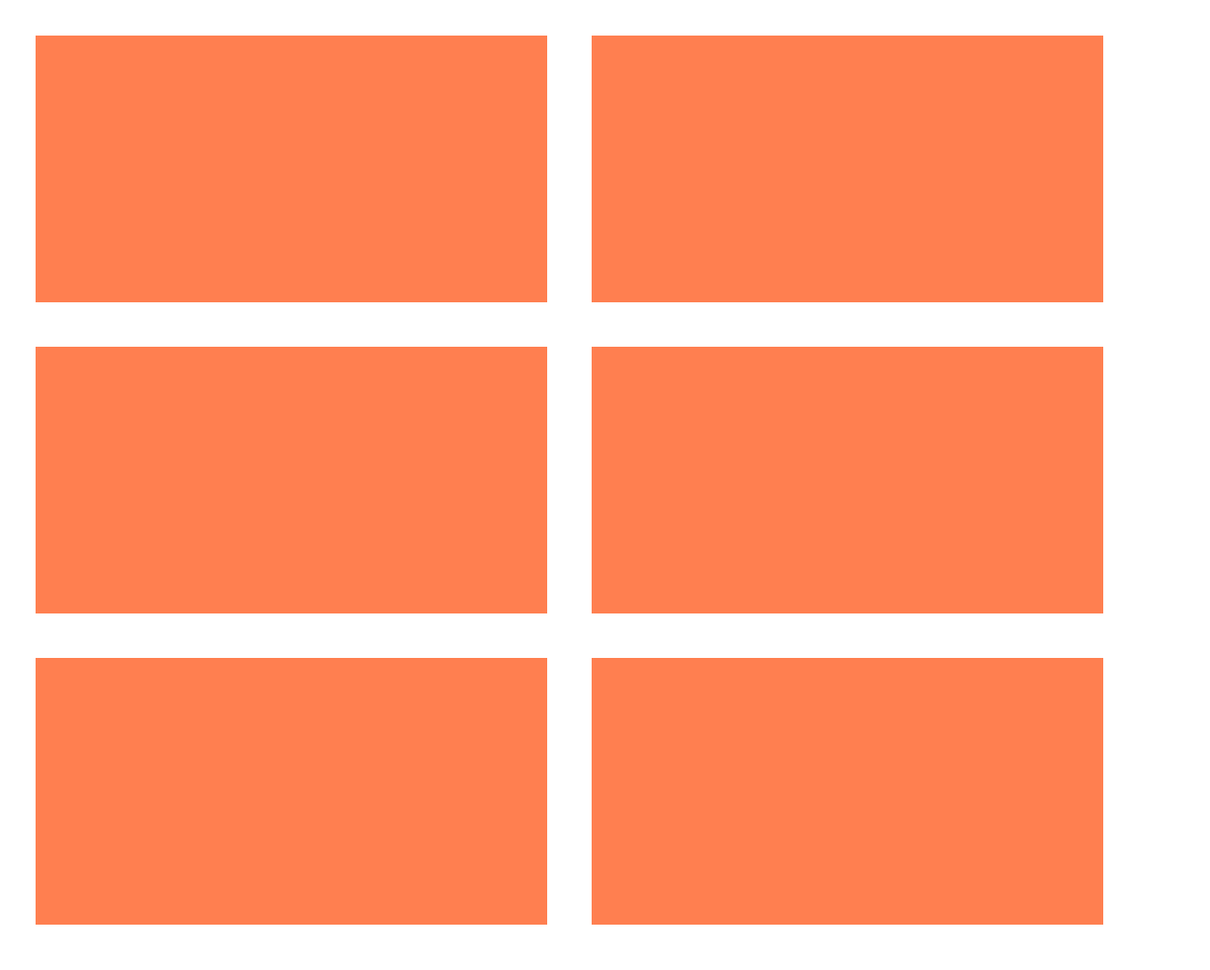
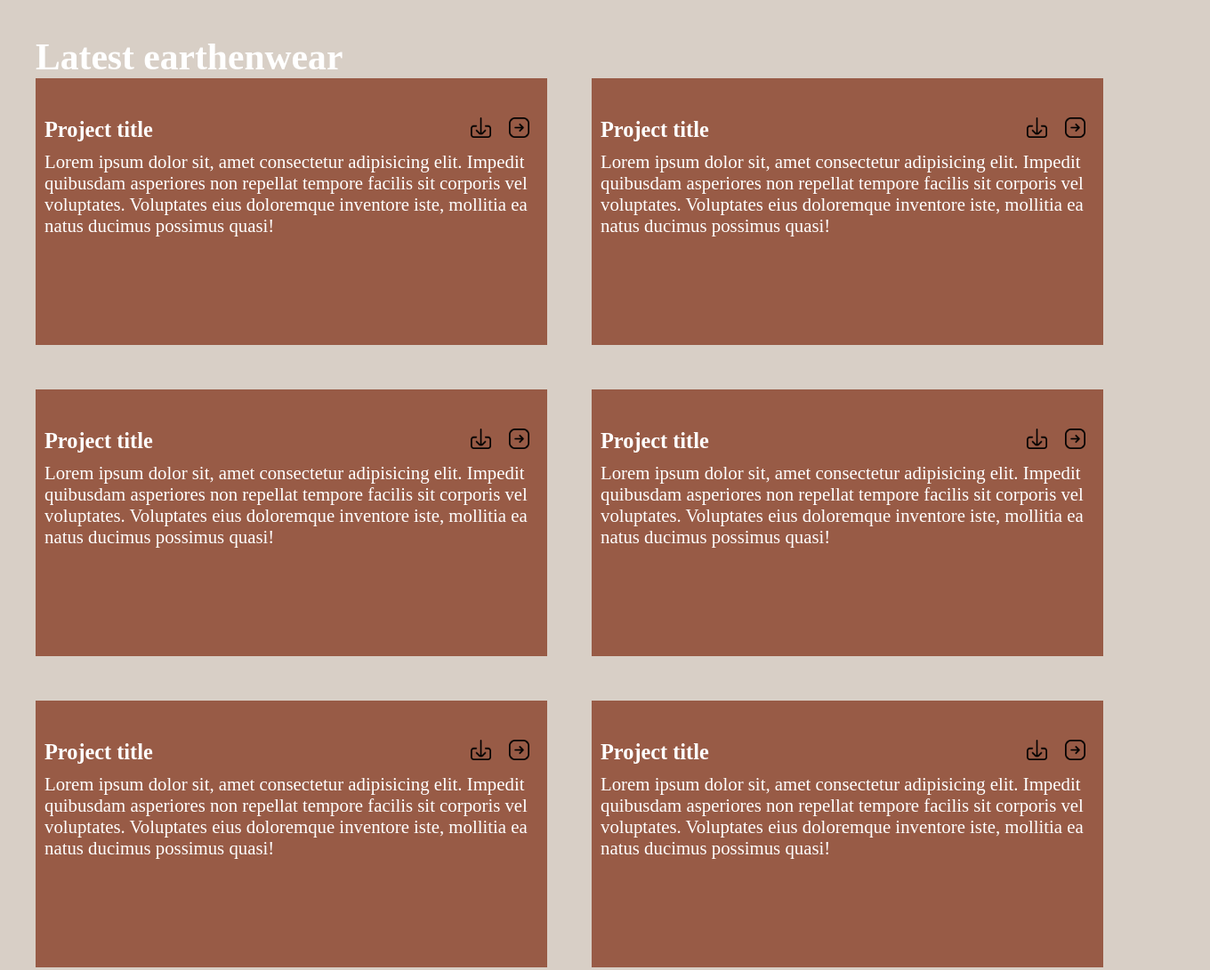
Before and after one commit to Mekintosz/personal-portofolio, a plain HTML site: page index.html in a window 1280 px wide. Shown: the part 680-1771 px from the top of the page at 89% size, 1360 px wide, since content can reach past the window. Drawn offline with Linux system fonts and the light colour scheme; a web font is replaced by a local one.

Commit message:
Main, footer and header styling.

```diff
--- a/index.html
+++ b/index.html
@@ -8,9 +8,9 @@
 </head>
 <body>
     <header>
-        <div>
-            <div class="header container">
-                <div class="header photo"><h1 class="title">Alex Waski</h1></div>
+        <div class="">
+            <div class="header container bgshape">
+                <div class="header photo"><h1 class="title">Alex Kowalski</h1></div>
 
                 <div class="header card">
                     <h1>About me</h1>
@@ -27,13 +27,66 @@
             </div>
         </div>
     </header>
-    <main class="galery">
-        <div class="project"></div>
-        <div class="project"></div>
-        <div class="project"></div>
-        <div class="project"></div>
-        <div class="project"></div>
-        <div class="project"></div>
+    <main >
+        <h1>Latest earthenwear</h1>
+        <div class="projects galery">
+            <div class="project">
+                <img src="" alt="">
+                <div class="project-title">
+                    <h3>Project title</h3>
+                    <a href=""><img src="./asets/download.png" alt="dawnload"></a>
+                    <a href=""><img src="./asets/arrow-right.png" alt="go to"></a>
+                </div>
+                <p>Lorem ipsum dolor sit, amet consectetur adipisicing elit. Impedit quibusdam asperiores non repellat tempore facilis sit corporis vel voluptates. Voluptates eius doloremque inventore iste, mollitia ea natus ducimus possimus quasi!</p>
+            </div>
+            <div class="project">
+                <img src="" alt="">
+                <div class="project-title">
+                    <h3>Project title</h3>
+                    <a href=""><img src="./asets/download.png" alt="dawnload"></a>
+                    <a href=""><img src="./asets/arrow-right.png" alt="go to"></a>
+                </div>
+                <p>Lorem ipsum dolor sit, amet consectetur adipisicing elit. Impedit quibusdam asperiores non repellat tempore facilis sit corporis vel voluptates. Voluptates eius doloremque inventore iste, mollitia ea natus ducimus possimus quasi!</p>
+            </div>
+            <div class="project">
+                <img src="" alt="">
+                <div class="project-title">
+                    <h3>Project title</h3>
+                    <a href=""><img src="./asets/download.png" alt="dawnload"></a>
+                    <a href=""><img src="./asets/arrow-right.png" alt="go to"></a>
+                </div>
+                <p>Lorem ipsum dolor sit, amet consectetur adipisicing elit. Impedit quibusdam asperiores non repellat tempore facilis sit corporis vel voluptates. Voluptates eius doloremque inventore iste, mollitia ea natus ducimus possimus quasi!</p>
+            </div>
+            <div class="project">
+                <img src="" alt="">
+                <div class="project-title">
+                    <h3>Project title</h3>
+                    <a href=""><img src="./asets/download.png" alt="dawnload"></a>
+                    <a href=""><img src="./asets/arrow-right.png" alt="go to"></a>
+                </div>
+                <p>Lorem ipsum dolor sit, amet consectetur adipisicing elit. Impedit quibusdam asperiores non repellat tempore facilis sit corporis vel voluptates. Voluptates eius doloremque inventore iste, mollitia ea natus ducimus possimus quasi!</p>
+            </div>
+            <div class="project">
+                <img src="" alt="">
+                <div class="project-title">
+                    <h3>Project title</h3>
+                    <a href=""><img src="./asets/download.png" alt="dawnload"></a>
+                    <a href=""><img src="./asets/arrow-right.png" alt="go to"></a>
+                </div>
+                <p>Lorem ipsum dolor sit, amet consectetur adipisicing elit. Impedit quibusdam asperiores non repellat tempore facilis sit corporis vel voluptates. Voluptates eius doloremque inventore iste, mollitia ea natus ducimus possimus quasi!</p>
+            </div>
+            <div class="project">
+                <img src="" alt="">
+                <div class="project-title">
+                    <h3>Project title</h3>
+                    <a href=""><img src="./asets/download.png" alt="dawnload"></a>
+                    <a href=""><img src="./asets/arrow-right.png" alt="go to"></a>
+                </div>
+                <p>Lorem ipsum dolor sit, amet consectetur adipisicing elit. Impedit quibusdam asperiores non repellat tempore facilis sit corporis vel voluptates. Voluptates eius doloremque inventore iste, mollitia ea natus ducimus possimus quasi!</p>
+            </div>
+
+        </div>
+
     </main>
     <footer>
         <div class="footer-container">
--- a/style.css
+++ b/style.css
@@ -1,13 +1,26 @@
+@import url('https://fonts.googleapis.com/css2?family=Gluten:wght@500&family=Overlock:wght@400;700&display=swap');
+
 * {
     box-sizing: border-box;
     padding: 0;
     margin: 0;
 }
 
+:root {
+    --main-color: #837E7E;
+    --background-color:  #d8cfc6;
+    --first-color: #27636e;
+    --second-color: #985B46;
+}
+
 body {
+    font-family: "Overlock";
+    font-size: 1.3em;
     display: flex;
     flex-direction: column;
     align-items: center;
+    background: #d8cfc6;
+    color: white;
 }
 
 .galery {
@@ -19,8 +32,30 @@ body {
 }
 
 .project {
-    background-color: coral;
+    background-color: var(--second-color);
     height: 300px;
+    padding: 10px;
+}
+
+.project-title {
+    display:flex;
+    align-items: center;
+    justify-content: stretch;
+    padding: 10px 0;
+}
+
+.project-title img {
+    height: 1.1em;
+    padding: 0 10px;
+
+}
+.project-title h3 {
+    flex: 1 1 auto;
+}
+
+.bgshape {
+    background: linear-gradient(170deg, rgba(39, 99, 110, 0.95) 49%, rgba(255, 255, 255, 0) 50% );
+    width: 100vw;
 }
 
 .header.photo {
@@ -41,15 +76,17 @@ body {
 }
 
 .header.card {
+
     text-justify: center;
     height: 500px;
-    width: 600px;
-    background-color: pink;
+    max-width: 600px;
+    background-color: #837E7E;
     padding: 30px;
     position: relative;
 }
 
 .title {
+    font-family: "Gluten";
     position: absolute;
     bottom: 170px;
     font-size: 5em;
@@ -73,7 +110,7 @@ body {
 }
 
 .footer-panel {
-    background-color: aquamarine;
+    background-color: #837E7E;
     width: 400px;
     padding: 30px;
 }
@@ -93,17 +130,16 @@ body {
 }
 
 footer {
-
-    align-self: stretch;
     display: grid;
 }
 
 .footer-container {
     display: flex;
     align-items:center;
-
     padding: 60px 80px;
-    justify-self: center;
+    background: linear-gradient(170deg, rgba(255, 255, 255, 0) 49%, rgba(39, 99, 110, 0.95) 50%);
+    /* justify-self: center; */
+    width: 100vw;
 
 
 }
```
Also changed, not shown: asets/arrow-right.png (added), asets/download.png (added).
